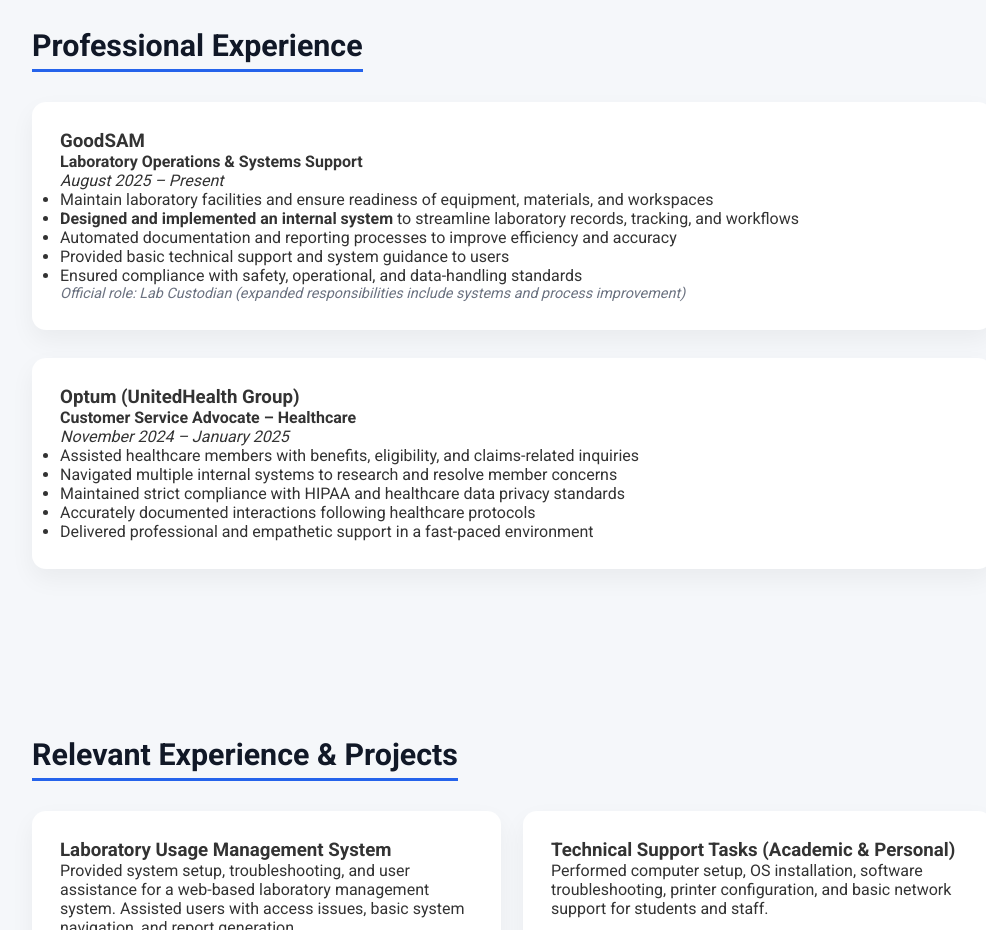
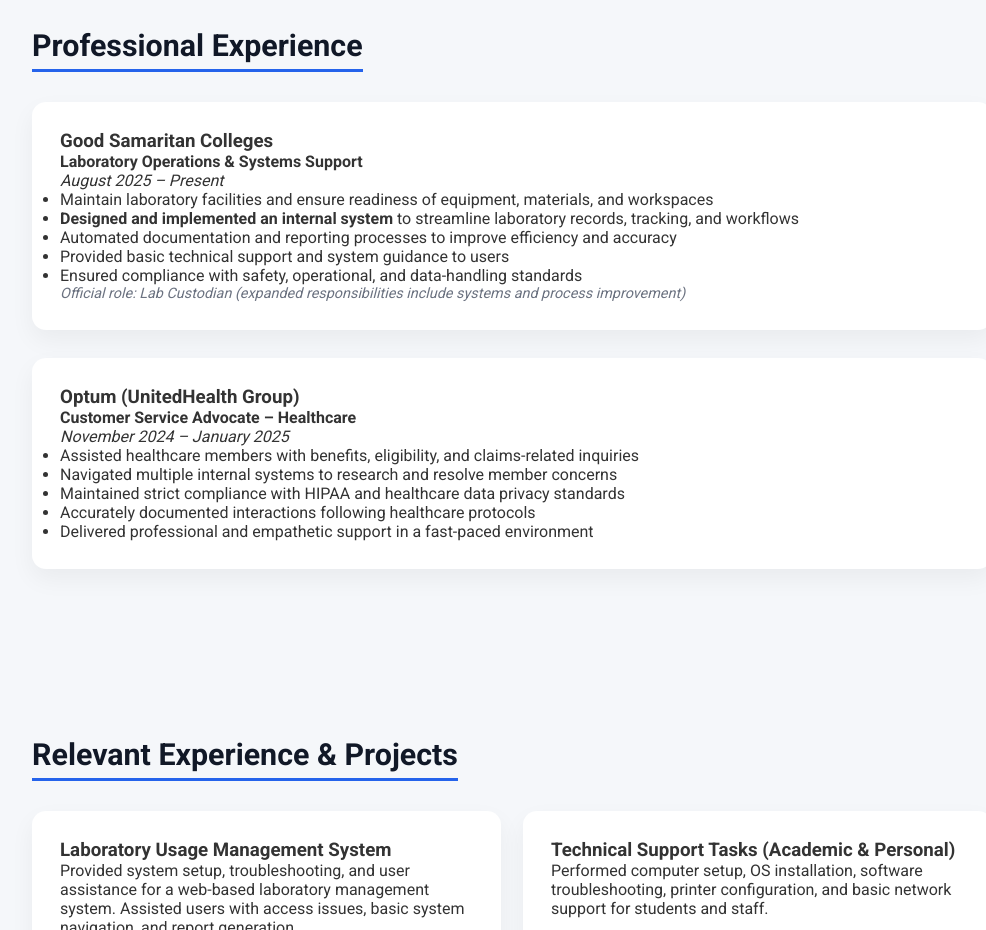
Before and after one commit to kyojin03/piolobernardino, a plain HTML site: page index.html in a window 1280 px wide. Shown: the part 1420-2350 px from the top of the page, without its empty margins (128-1114 px from the left). Drawn offline with Linux system fonts and the light colour scheme.

Commit message:
Update index.html

```diff
--- a/index.html
+++ b/index.html
@@ -110,7 +110,7 @@
   <h2>Professional Experience</h2>
 
   <div class="card">
-    <h3>GoodSAM</h3>
+    <h3>Good Samaritan Colleges</h3>
     <p><strong>Laboratory Operations & Systems Support</strong></p>
     <p><em>August 2025 – Present</em></p>
     <ul>
```
